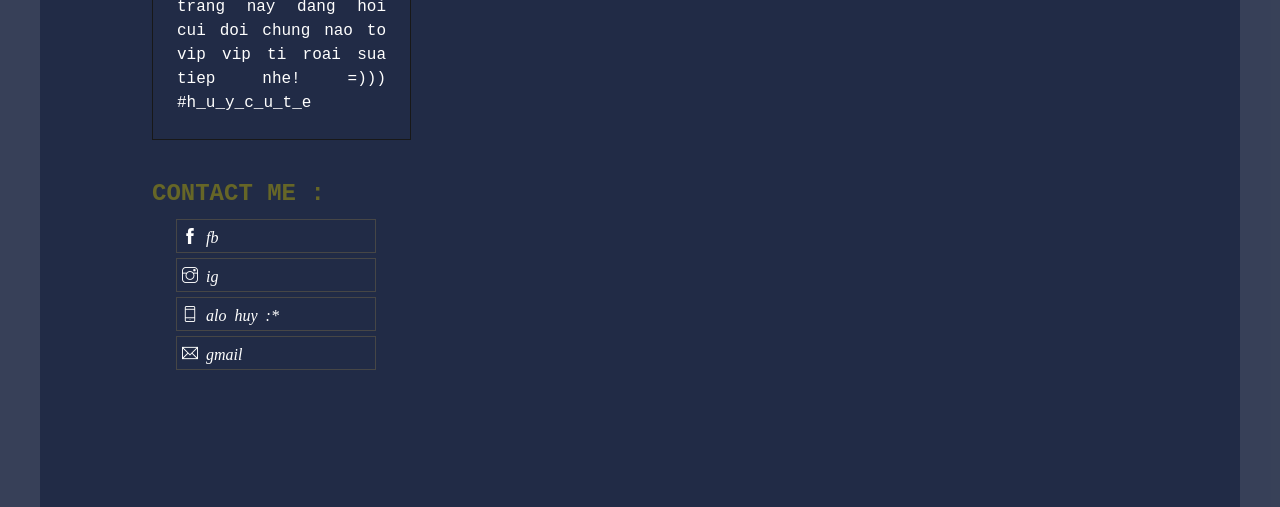
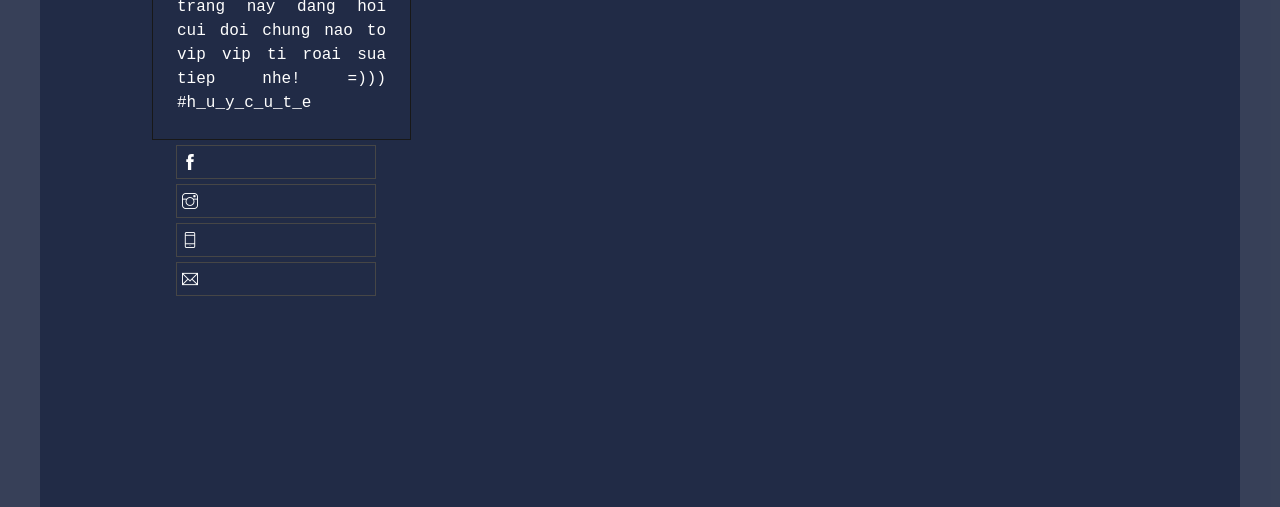
Before and after one commit to hwifuq/huy, a plain HTML site: page index.html in a window 1280 px wide. Shown: the part 293-800 px from the top of the page. Drawn offline with Linux system fonts and the light colour scheme.

Commit message:
Update index.html

```diff
--- a/index.html
+++ b/index.html
@@ -18,12 +18,11 @@
                     <p class="pre">about me:</p>
                     <h1>Le Ngoc Huy</h1>
                     <p class="des">thiec su la to cung k biet ghi gi vao phan des cho nay cho no dc can xung , hí <br><br> trang nay dang hoi cui doi chung nao to vip vip ti roai sua tiep nhe! =))) #h_u_y_c_u_t_e </p>
-                    <h2>contact me :</h2>
                     <div class="social-list">
-                        <a href="https://www.facebook.com/lwnhuy" class="ti-facebook" target="_blank" rel="noopener" ><i> fb</i></a>
-                        <a href="https://www.instagram.com/lwnhuy/" class="ti-instagram" target="_blank" rel="noopener"><i> ig</i></a>
-                        <a href="tel:0948205746" class="ti-mobile" target="_blank" rel="noopener"><i> alo huy :*</i></a>
-                        <a href="mailto:lengochuy6829@gmail.com?cc=lengochuy6829@gmail.com&subject=heluu huy" class="ti-email" target="_blank" rel="noopener"><i> gmail</i></a>
+                        <a href="https://www.facebook.com/lwnhuy" class="ti-facebook" target="_blank" rel="noopener" ><i></i></a>
+                        <a href="https://www.instagram.com/lwnhuy/" class="ti-instagram" target="_blank" rel="noopener"><i></i></a>
+                        <a href="tel:0948205746" class="ti-mobile" target="_blank" rel="noopener"><i></i></a>
+                        <a href="mailto:lengochuy6829@gmail.com?cc=lengochuy6829@gmail.com&subject=heluu huy" class="ti-email" target="_blank" rel="noopener"><i></i></a>
                     </div>
                 </div>
             </div>
```
